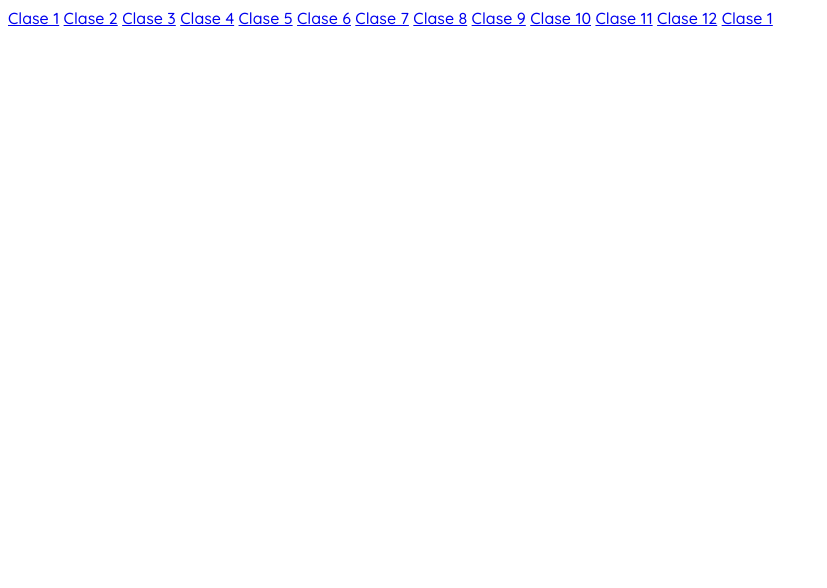
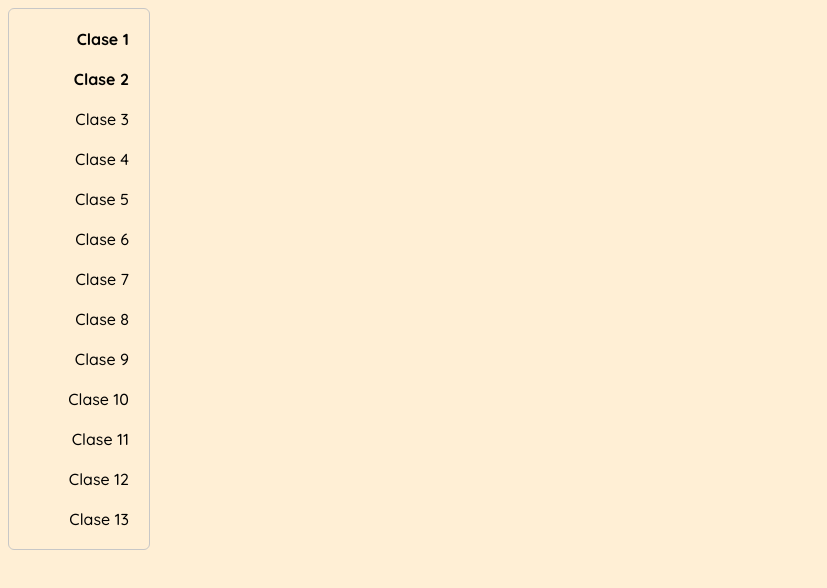
Before and after one commit to OscarRdz9608/frontend-developer-practico, a plain HTML site: page index.html in a window 1280 px wide. Shown: the whole page, without its empty margins (0-827 px from the left). Drawn offline with Linux system fonts and the light colour scheme.

Commit message:
Curso Terminado

```diff
--- a/index.html
+++ b/index.html
@@ -17,22 +17,79 @@
         }
         body {
             font-family: 'Quicksand', sans-serif;
+            background-color: papayawhip;
         }
+        .desktop-menu {
+      width: 100px;
+      height: auto;
+      border: 1px solid var(--very-light-pink);
+      border-radius: 6px;
+      padding: 20px 20px 0 20px;
+    }
+    .desktop-menu ul {
+      list-style: none;
+      padding: 0;
+      margin: 0;
+    }
+    .desktop-menu ul li {
+      text-align: end;
+    }
+    .desktop-menu ul li:nth-child(1),
+    .desktop-menu ul li:nth-child(2) {
+      font-weight: bold;
+    }
+
+    .desktop-menu ul li a {
+      color: var(--back);
+      text-decoration: none;
+      margin-bottom: 20px;
+      display: inline-block;
+    }
+
     </Style>
 </head>
 <body>
+    <div class="desktop-menu">
+        <ul>
+          <li>
             <a href="./clase1.html">Clase 1</a>
+          </li>
+          <li>
             <a href="./clase2.html">Clase 2</a>
+        </li>
+          <li>
             <a href="./clase3.html">Clase 3</a>
+        </li>
+        <li>
             <a href="./clase4.html">Clase 4</a>
+        </li>
+        <li>
             <a href="./clase5.html">Clase 5</a>
+        </li>
+        <li>
             <a href="./clase6.html">Clase 6</a>
+        </li>
+        <li>
             <a href="./clase7.html">Clase 7</a>
+        </li>
+        <li>
             <a href="./clase8.html">Clase 8</a>
+        </li>
+        <li>
             <a href="./clase9.html">Clase 9</a>
+        </li>
+        <li>
             <a href="./clase10.html">Clase 10</a>
+        </li>
+        <li>
             <a href="./clase11.html">Clase 11</a>
+        </li>
+        <li>
             <a href="./clase12.html">Clase 12</a>
-    <a href="./clase13.html">Clase 1</a>
+        </li>
+        <li>
+            <a href="./clase13.html">Clase 13</a>
+        </li>
+    </ul>
 </body>
 </html>
```
Lines whose indentation alone changed are shown as unchanged.
